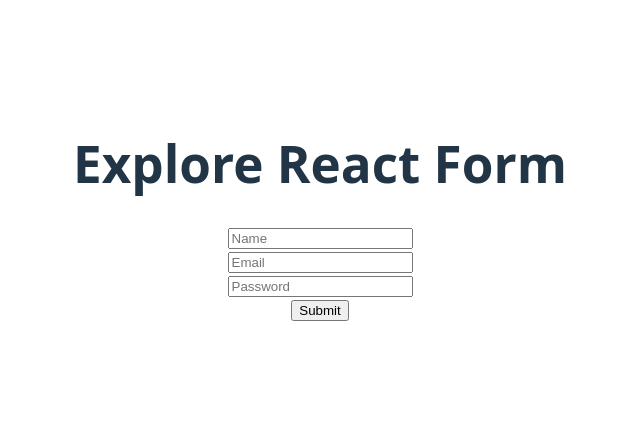
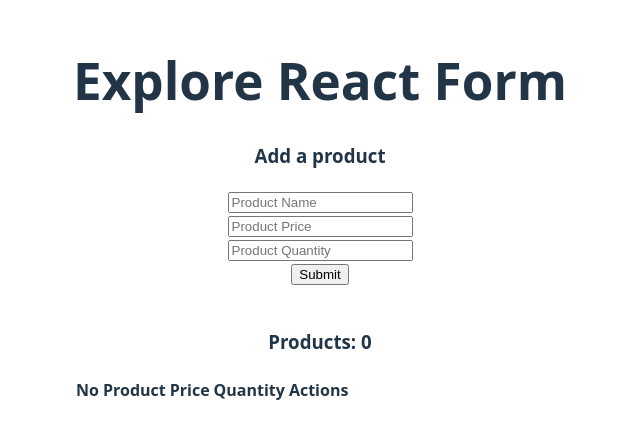
Before and after one commit to mahfuzarrahmanmunna/explore-react-form, a React (Vite) app: page / in a window 1280 px wide. Shown: the part 189-628 px from the top of the page, without its empty margins (320-960 px from the left). Built offline with nearby package versions, Linux system fonts and the light colour scheme.

Commit message:
added new files

```diff
--- a/src/App.jsx
+++ b/src/App.jsx
@@ -3,6 +3,7 @@
 import ControlField from './Components/ControlledField/ControlField'
 import FormAction from './Components/FormAction/FormAction'
 import HooksForm from './Components/HooksForm/HooksForm'
+import ProductManagement from './Components/ProductManagement/ProductManagement'
 import SimpleForm from './Components/SimpleForm/SimpleForm'
 import UncontrolledField from './Components/UncontrolledField/UncontrolledField'
 
@@ -15,7 +16,8 @@
       {/* <FormAction /> */}
       {/* <ControlField /> */}
       {/* <UncontrolledField /> */}
-      <HooksForm />
+      {/* <HooksForm /> */}
+      <ProductManagement />
     </>
   )
 }
--- a/src/Components/ProductManagement/ProductForm.jsx
+++ b/src/Components/ProductManagement/ProductForm.jsx
@@ -1,9 +1,54 @@
-import React from 'react';
+import React, { useState } from 'react';
 
-const ProductForm = () => {
+const ProductForm = ({ handleAddProduct }) => {
+
+    const [error, setError] = useState('')
+
+    const handleProductSubmit = (e) => {
+        e.preventDefault()
+        const name = e.target.name.value;
+        const price = e.target.price.value;
+        const quantity = e.target.quantity.value
+        // console.log(name, price, quantity)
+
+        if (name.length === 0) {
+            setError('Please provide a name.')
+            return;
+        } else if (price.length === 0) {
+            setError('provide a price pls')
+            return;
+        } else if (price < 0) {
+            setError('price cant be negative!')
+            return;
+        }
+        else if (quantity.length === 0) {
+            setError('Quantity don"t show you')
+            return;
+        }
+        else {
+            setError('')
+        }
+
+        const newProduct = {
+            name,
+            price,
+            quantity
+        }
+        // console.log(newProduct)
+        handleAddProduct(newProduct)
+    }
     return (
         <div>
-
+            <h3>Add a product</h3>
+            <form onSubmit={handleProductSubmit}>
+                <input type="text" name='name' placeholder='Product Name' /><br />
+                <input type="text" name='price' placeholder='Product Price' /><br />
+                <input type="text" name='quantity' placeholder='Product Quantity' /><br />
+                <input type="submit" value="Submit" />
+            </form><br />
+            <p style={{ color: 'red' }}>
+                {error}
+            </p>
         </div>
     );
 };
--- a/src/Components/ProductManagement/ProductManagement.jsx
+++ b/src/Components/ProductManagement/ProductManagement.jsx
@@ -1,12 +1,19 @@
-import React from 'react';
+import React, { useState } from 'react';
 import ProductForm from './ProductForm';
 import ProductTable from './ProductTable';
 
 const ProductManagement = () => {
+
+    const [products, setProducts] = useState([])
+
+    const handleAddProduct = (newProduct) => {
+        const newProducts = [...products, newProduct]
+        setProducts(newProducts)
+    }
     return (
         <div>
-            <ProductForm />
-            <ProductTable />
+            <ProductForm handleAddProduct={handleAddProduct} />
+            <ProductTable products={products} />
         </div>
     );
 };
--- a/src/Components/ProductManagement/ProductTable.jsx
+++ b/src/Components/ProductManagement/ProductTable.jsx
@@ -1,9 +1,31 @@
 import React from 'react';
 
-const ProductTable = () => {
+const ProductTable = ({ products }) => {
     return (
         <div>
-
+            <h3>Products: {products.length}</h3>
+            <table>
+                <thead>
+                    <tr>
+                        <th>No</th>
+                        <th>Product</th>
+                        <th>Price</th>
+                        <th>Quantity</th>
+                        <th>Actions</th>
+                    </tr>
+                </thead>
+                <tbody>
+                    {
+                        products.map((product, index) => <tr key={index}>
+                            <td>{index}</td>
+                            <td>{product.name}</td>
+                            <td>{product.price}</td>
+                            <td>{product.quantity}</td>
+                            <td>del</td>
+                        </tr>)
+                    }
+                </tbody>
+            </table>
         </div>
     );
 };
```
